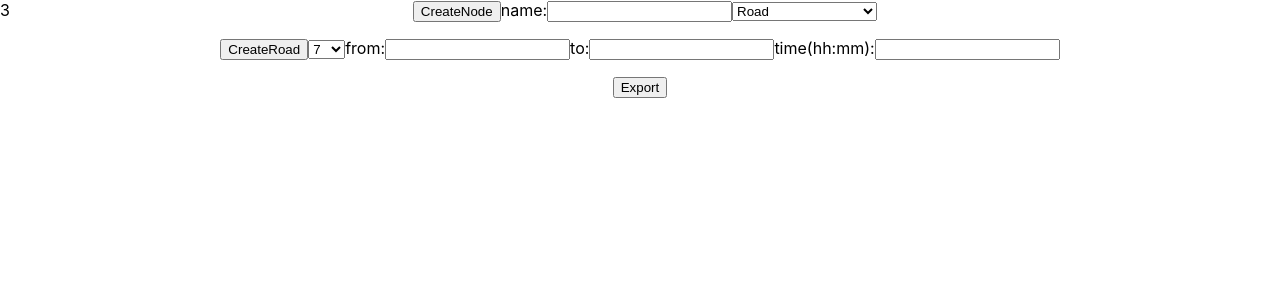
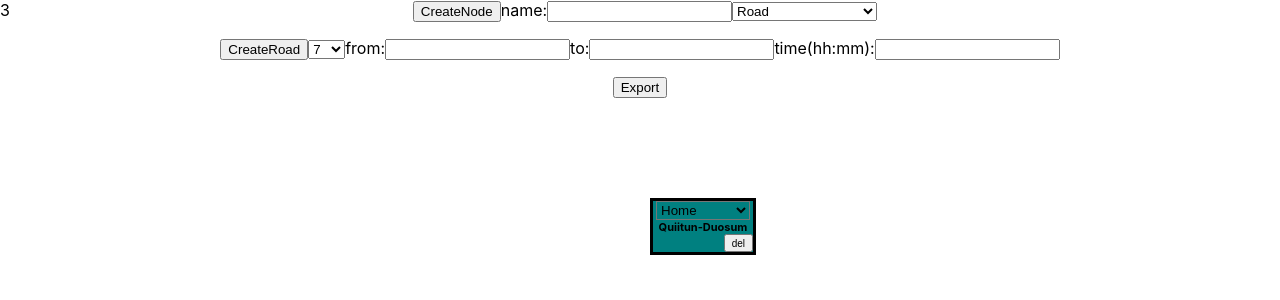
Before and after one commit to Nutarum/AlbionRoads, a React (Create React App) app: page / in a window 1280 px wide. Shown: the top 300 px of the page. Built offline with nearby package versions, Linux system fonts and the light colour scheme.

Commit message:
refactor de los props y states

```diff
--- a/src/Components/AlbionMap/albionMap.js
+++ b/src/Components/AlbionMap/albionMap.js
@@ -15,7 +15,6 @@ export class AlbionMap extends React.Component {
             ]
          };
 
-         //this.createNewNode(650,100,"Quiitun-Duosum",0);
         this.import(); //si hya parametro en la url, importara el mapa
 
       }
@@ -25,23 +24,33 @@ export class AlbionMap extends React.Component {
       }
 
     NodeChangeHandler(nodeName,newX, newY,newmaptype) {
-        const found = this.state.NodeList.find(e => e["Node"].props.name==nodeName);
+        const found = this.state.NodeList.find(e => e["name"]==nodeName);
         found["posX"] = newX;
         found["posY"] = newY;
         found["maptype"] = newmaptype;
 
+        this.forceUpdate();
+    }
 
+    handleDeleteNode(nodeName){
+      const found = this.state.NodeList.find(e => e["name"]==nodeName);
+      found["name"] = "";
+      this.forceUpdate();
+    }
+
+    handleDeleteRoad(fromName,toName){
+      var found = this.state.RoadList.find(e => (e["from"]==fromName) && (e["to"]==toName) );
+      found["from"] = "";
+      this.forceUpdate();
     }
 
     RoadChangeHandler(fromName,toName,time,size,newX, newY) {
-        var found = this.state.RoadList.find(e => (e["Road"].props.from==fromName) && (e["Road"].props.to==toName) );
+        var found = this.state.RoadList.find(e => (e["from"]==fromName) && (e["to"]==toName) );
         found["posX"] = newX;
         found["posY"] = newY;
         found["time"] = time;
         found["size"] = size;
     }
-
-
 
     clickNewNode(){
         this.createNewNode(0,0,document.getElementById('nameInput').value,document.getElementById('maptypeSelect').value);
@@ -49,7 +58,11 @@ export class AlbionMap extends React.Component {
 
   createNewNode(posX, posY , name, maptype){
 
-    const found = this.state.NodeList.find(e => e["Node"].props.name==name);
+    if(name==""){
+      return;
+    }
+
+    const found = this.state.NodeList.find(e => e["name"]==name);
     if(found){
       alert("NODE NAME ALREADY EXISTS");
       return;
@@ -59,11 +72,10 @@ export class AlbionMap extends React.Component {
     newNode["posX"] = posX;
     newNode["posY"] = posY;
     newNode["maptype"] = maptype;
-    newNode["Node"] = <Node posX={posX} posY={posY} name={name} maptype={maptype} handleParentChange={this.NodeChangeHandler.bind(this)}></Node>;
+    newNode["name"] = name;
     this.state.NodeList.push(newNode);
     this.forceUpdate();
   }
-
 
   clickNewRoad(){
     this.createNewRoad(0,0,this.incrementToTime(document.getElementById('timeInput').value),document.getElementById('fromInput').value,document.getElementById('toInput').value,document.getElementById('sizeSelect').value);
@@ -77,6 +89,10 @@ incrementToTime(increment){
 }
 
   createNewRoad(posX, posY, time, from,to, size){
+
+    if(from=="" || to==""){
+      return;
+    }
 
     var found = this.state.RoadList.find(e => (e["Road"].props.from==from && e["Road"].props.to==to));
     if(found){
@@ -93,9 +109,11 @@ incrementToTime(increment){
       newRoad["posX"] = posX;
       newRoad["posY"] = posY;
       newRoad["size"] = size;
+      newRoad["time"] = time.getTime();
 
-    newRoad["time"] = time.getTime();
-    newRoad["Road"] = <Road size={size} from={from} to={to} time={time.getTime()} posX={posX} posY={posY} handleParentChange={this.RoadChangeHandler.bind(this)} ></Road>
+      newRoad["from"] = from;
+      newRoad["to"] = to;
+
     this.state.RoadList.push(newRoad);
     this.forceUpdate();
   }
@@ -118,13 +136,9 @@ navigator.clipboard.writeText(url).then(function() {
 }, function(err) {
   console.error('Async: Could not copy text: ', err);
 });
-
-    //document.getElementById('importTxt').value = JSON.stringify(this.state);
   }
 
   import(){
-
-      //var newState = JSON.parse(document.getElementById('importTxt').value);
 
       var urlparam = window.location.href.split('urlcode=')[1];
           if(urlparam){
@@ -135,32 +149,24 @@ navigator.clipboard.writeText(url).then(function() {
               urlparam = this.replaceAll(urlparam,'%20',' ');
             }
           }else{
+            this.createNewNode(650,100,"Quiitun-Duosum",0);
             return;
           }
           console.log(urlparam);
           var newState = JSON.parse(urlparam);
 
       newState["NodeList"].forEach(e => {
-               if(e["posX"]>-999){
-          this.createNewNode(e["posX"],e["posY"],e["Node"]["props"]["name"],e["maptype"]);
-        }
-
+           if(e["name"]!=""){
+            this.createNewNode(e["posX"],e["posY"],e["name"],e["maptype"]);
+          }
       } );
 
 
       newState["RoadList"].forEach(e => {
-
-        if(e["size"]>0){
-          this.createNewRoad(e["posX"],e["posY"],new Date(e["time"]),e["Road"]["props"]["from"],e["Road"]["props"]["to"],e["size"]);
+        if(e["from"]!=""){
+          this.createNewRoad(e["posX"],e["posY"],new Date(e["time"]),e["from"],e["to"]);
         }
-
-
       } );
-
-
-
-      //this.state.RoadList = newState["RoadList"];
-      //this.forceUpdate();
   }
 
 
@@ -200,8 +206,8 @@ navigator.clipboard.writeText(url).then(function() {
               <button onClick={()=>this.export()}>Export</button>
 
 
-                {this.state.NodeList.map(node => node["Node"])}
-                {this.state.RoadList.map(road => road["Road"])}
+                {this.state.NodeList.map(node => <Node posX={node["posX"]} posY={node["posY"]} name={node["name"]} maptype={node["maptype"]} handleParentChange={this.NodeChangeHandler.bind(this)} handleDeleteNode={this.handleDeleteNode.bind(this)}></Node> )}
+                {this.state.RoadList.map(road => <Road size={road["size"]} from={road["from"]} to={road["to"]} time={road["time"]} posX={road["posX"]} posY={road["posY"]} handleParentChange={this.RoadChangeHandler.bind(this)} handleDeleteRoad={this.handleDeleteRoad.bind(this)} ></Road>)}
 
 
             </div>
--- a/src/Components/Node/node.js
+++ b/src/Components/Node/node.js
@@ -7,29 +7,24 @@ export class Node extends React.Component {
         super(props);
         // Don't call this.setState() here!
         this.state = {
-            posX:0,
-            posY:0,
-            maptype:0
+
          };
-
-         this.state.maptype = this.props.maptype;
-
       }
 
       getRoadTypeAsColor(){
-            if(this.state.maptype==0){
+            if(this.props.maptype==0){
                 return 'teal';//home
-            }else if(this.state.maptype==1){
+            }else if(this.props.maptype==1){
                 return 'pink';//road
-            }else if(this.state.maptype==2){
+            }else if(this.props.maptype==2){
                 return 'purple';//road with hideouts
-            }else if(this.state.maptype==3){
+            }else if(this.props.maptype==3){
                 return 'blue';//blue
-            }else if(this.state.maptype==4){
+            }else if(this.props.maptype==4){
                 return 'Yellow';//yelow
-            }else if(this.state.maptype==5){
+            }else if(this.props.maptype==5){
                 return 'red';//red
-            }else if(this.state.maptype==6){
+            }else if(this.props.maptype==6){
                 return 'grey';//black
             }else {
                 return 'white';
@@ -53,30 +48,24 @@ export class Node extends React.Component {
 
 
       onChange(e){
-        this.state.maptype= e.target.value;
-        this.props.handleParentChange(this.props.name,this.state.posX,this.state.posY,this.state.maptype);
+        this.props.handleParentChange(this.props.name,this.props.posX,this.props.posY,e.target.value);
         this.forceUpdate();
       }
 
       handleStop(e,data){
-          this.state.posX=data.x;
-          this.state.posY=data.y;
-
-          this.props.handleParentChange(this.props.name,this.state.posX,this.state.posY,this.state.maptype);
+          this.props.handleParentChange(this.props.name,data.x,data.y,this.props.maptype);
     }
 
       delete(){
-
-            this.state.posX=-1000;
-            this.props.handleParentChange(this.props.name,this.state.posX,this.state.posY,this.state.maptype);
-
-        this.forceUpdate();
+            this.props.handleDeleteNode(this.props.name);
       }
 
     render() {
 
-        if(this.state.posX<-999){
-return <span></span>;
+        console.log(this.props.posX);
+
+        if(this.props.name==""){
+            return <span></span>;
         }else{
 
             var styleSelectmaptypeNode = {
@@ -106,7 +95,7 @@ return <span></span>;
 
                           <div>
 
-                        <select defaultValue={this.state.maptype} style = {styleSelectmaptypeNode} onChange = {this.onChange.bind(this)} name="select">
+                        <select defaultValue={this.props.maptype} style = {styleSelectmaptypeNode} onChange = {this.onChange.bind(this)} name="select">
                         <option value="0" >Home</option>
                         <option value="1" >Road</option>
                         <option value="2" >Road (HOs)</option>
--- a/src/Components/Road/road.js
+++ b/src/Components/Road/road.js
@@ -9,15 +9,8 @@ export class Road extends React.Component {
         super(props);
         // Don't call this.setState() here!
         this.state = {
-            posX: 0,
-            posY: 0,
-            time: new Date().getSeconds(),
-            size:7
+
          };
-         this.state.size = this.props.size;
-         this.state.time = this.props.time;
-
-
       }
 
 
@@ -41,20 +34,20 @@ export class Road extends React.Component {
     }
 
       showTime() {
-        return new Date(this.state.time).toLocaleString();
+        return new Date(this.props.time).toLocaleString();
     }
 
     showRemaining(){
-        return this.dateDiffToString(new Date(this.state.time), new Date());
+        return this.dateDiffToString(new Date(this.props.time), new Date());
     }
 
       componentDidMount() {
 
         this.interval = setInterval(() => {
 
-          if(this.state.size>-1){ //si aun no lo hemos "borrado"
+          if(this.props.size>-1){ //si aun no lo hemos "borrado"
           //miramos a ver si ya se ha cerrado
-              if(this.state.time<new Date()){
+              if(this.props.time<new Date()){
                 this.delete();
             }
           }
@@ -69,25 +62,21 @@ export class Road extends React.Component {
 
       delete(){
 
-
-            this.state.size=-1;
-            this.props.handleParentChange(this.props.from, this.props.to,this.state.time, this.state.size,this.state.posX,this.state.posY);
+            this.props.handleParentDelete(this.props.from, this.props.to);
 
         this.forceUpdate();
       }
 
       handleStop(e,data){
-        this.state.posX=data.x;
-        this.state.posY=data.y;
 
-        this.props.handleParentChange(this.props.from, this.props.to,this.state.time, this.state.size,this.state.posX,this.state.posY);
+        this.props.handleParentChange(this.props.from, this.props.to,this.props.time, this.props.size,data.x,data.y);
   }
 
 
     render() {
 
 
-        if(this.state.size<0){
+        if(this.props.from==""){
             return <span></span>;
                     }else{
             return (
@@ -104,7 +93,7 @@ export class Road extends React.Component {
                         onDrag={this.handleDrag}
                         onStop={this.handleStop.bind(this)}>
                         <div className={"box no-cursor posAbsolute"}>
-                               <div className="cursor"> <strong> {this.state.size}</strong>  <br/>  <span class="dateTime" >{this.showTime()} </span><br/> {this.showRemaining()  }</div>      <button class="smallBtn2" onClick={()=>this.delete()}> del </button>
+                               <div className="cursor"> <strong> {this.props.size}</strong>  <br/>  <span class="dateTime" >{this.showTime()} </span><br/> {this.showRemaining()  }</div>      <button class="smallBtn2" onClick={()=>this.delete()}> del </button>
                         </div>
                     </Draggable>
                 </div>
```
